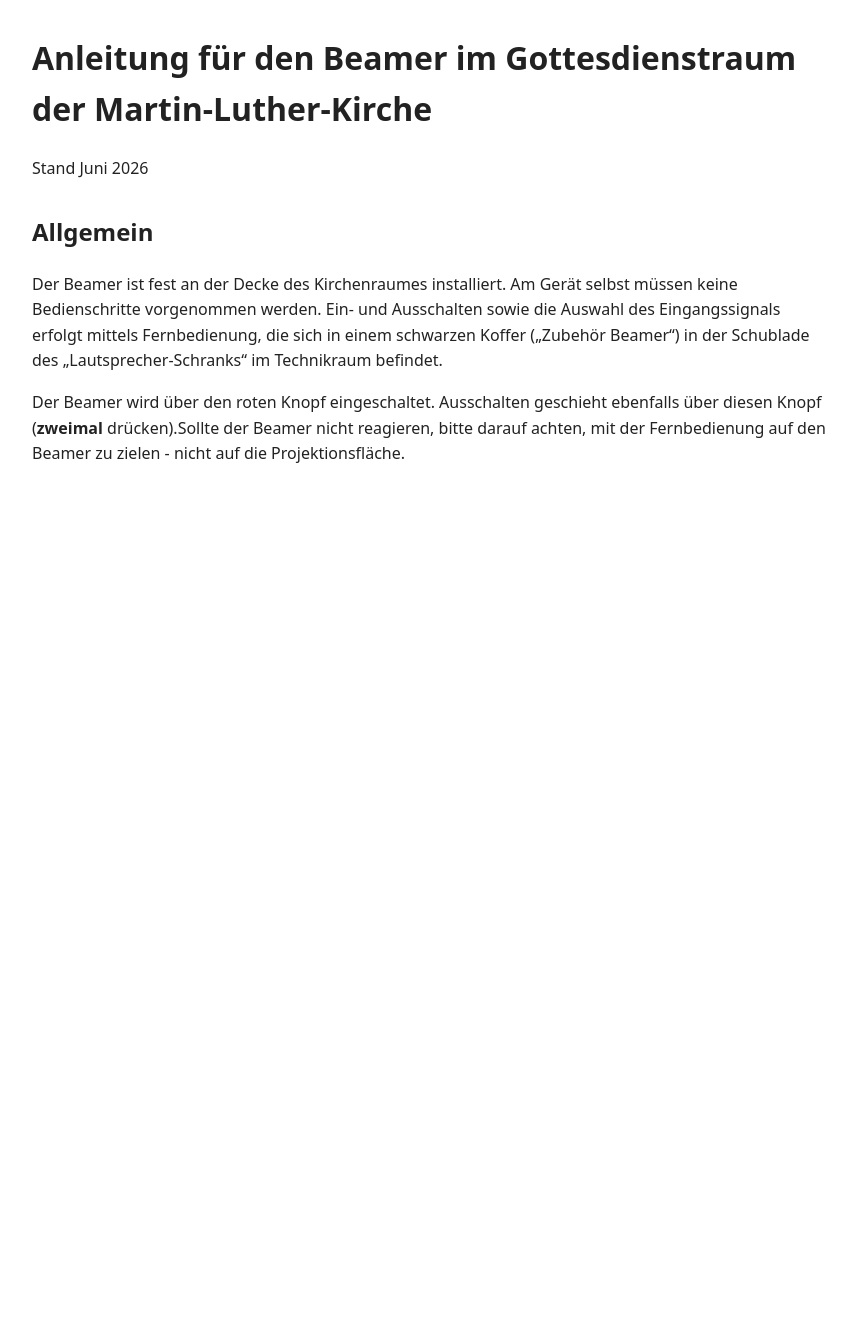
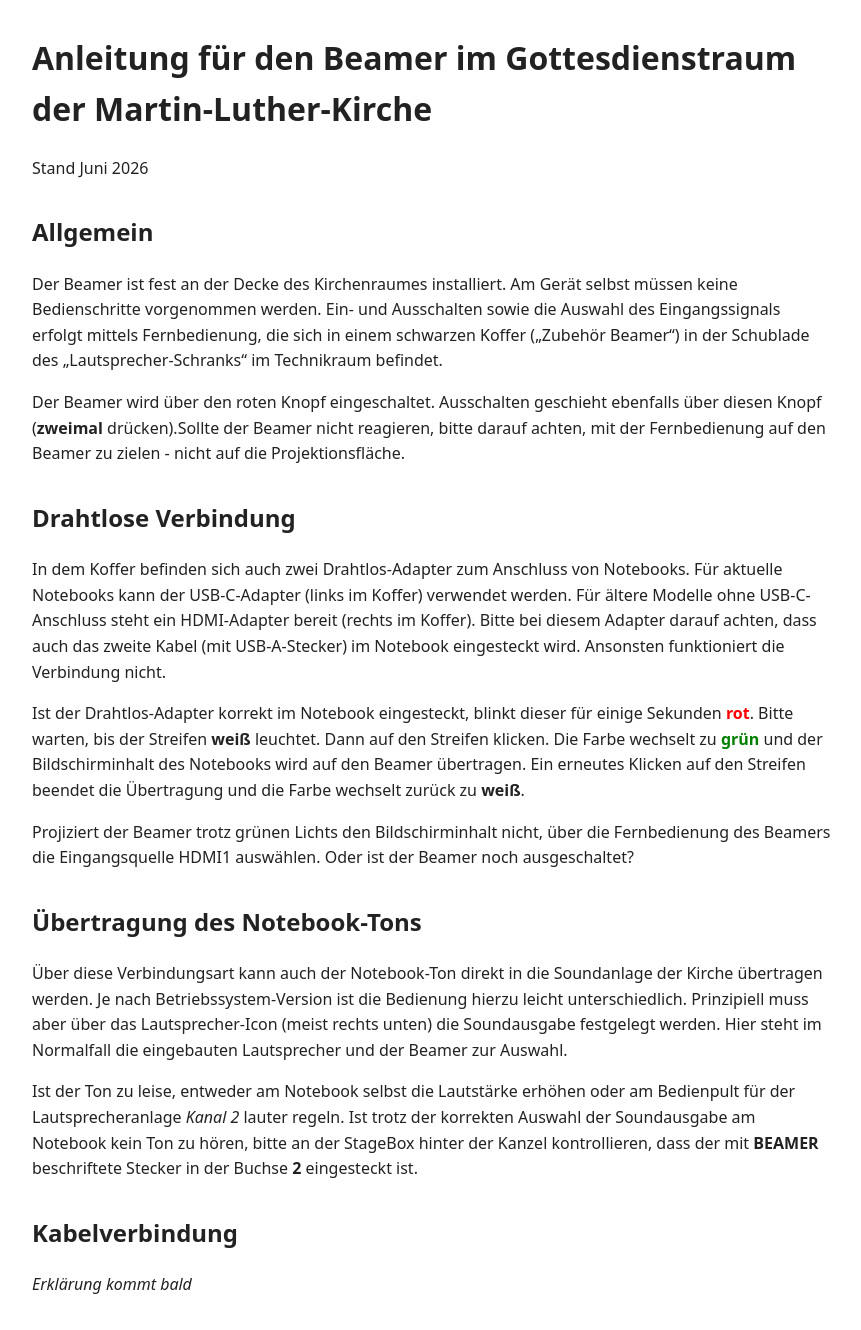
Before and after one commit to ChristianPolonio/mlknsutechnik, a Jekyll site: the page built from beamer-gottesdienstraum.md, in a window 1280 px wide. Shown: the whole page, without its empty margins (208-1069 px from the left). Built offline with Jekyll 4.4.1, drawn with Linux system fonts in a browser that asks for light colours; before the commit the page ends 900 px from its top, so only the background shows below that.

Commit message:
inahlt ergänzt

```diff
--- a/beamer-gottesdienstraum.md
+++ b/beamer-gottesdienstraum.md
@@ -12,3 +12,22 @@ Stand Juni 2026
 Der Beamer ist fest an der Decke des Kirchenraumes installiert. Am Gerät selbst müssen keine Bedienschritte vorgenommen werden. Ein- und Ausschalten sowie die Auswahl des Eingangssignals erfolgt mittels Fernbedienung, die sich in einem schwarzen Koffer („Zubehör Beamer“) in der Schublade des „Lautsprecher-Schranks“ im Technikraum befindet.
 
 Der Beamer wird über den roten Knopf eingeschaltet. Ausschalten geschieht ebenfalls über diesen Knopf (**zweimal** drücken).Sollte der Beamer nicht reagieren, bitte darauf achten, mit der Fernbedienung auf den Beamer zu zielen - nicht auf die Projektionsfläche.
+
+## Drahtlose Verbindung
+
+In dem Koffer befinden sich auch zwei Drahtlos-Adapter zum Anschluss von Notebooks. Für aktuelle Notebooks kann der USB-C-Adapter (links im Koffer) verwendet werden. Für ältere Modelle ohne USB-C-Anschluss steht ein HDMI-Adapter bereit (rechts im Koffer). Bitte bei diesem Adapter darauf achten, dass auch das zweite Kabel (mit USB-A-Stecker) im Notebook eingesteckt wird. Ansonsten funktioniert die Verbindung nicht.
+
+Ist der Drahtlos-Adapter korrekt im Notebook eingesteckt, blinkt dieser für einige Sekunden <span style="color: red">**rot**</span>. Bitte warten, bis der Streifen **weiß** leuchtet. Dann auf den Streifen klicken. Die Farbe wechselt zu <span style="color: green">**grün**</span> und der Bildschirminhalt des Notebooks wird auf den Beamer übertragen. Ein erneutes Klicken auf den Streifen beendet die Übertragung und die Farbe wechselt zurück zu **weiß**.
+
+Projiziert der Beamer trotz grünen Lichts den Bildschirminhalt nicht, über die Fernbedienung des Beamers die Eingangsquelle HDMI1 auswählen. Oder ist der Beamer noch ausgeschaltet?
+
+## Übertragung des Notebook-Tons
+
+Über diese Verbindungsart kann auch der Notebook-Ton direkt in die Soundanlage der Kirche übertragen werden. Je nach Betriebssystem-Version ist die Bedienung hierzu leicht unterschiedlich. Prinzipiell muss aber über das Lautsprecher-Icon (meist rechts unten) die Soundausgabe festgelegt werden. Hier steht im Normalfall die eingebauten Lautsprecher und der Beamer zur Auswahl.
+
+Ist der Ton zu leise, entweder am Notebook selbst die Lautstärke erhöhen oder am Bedienpult für der Lautsprecheranlage *Kanal 2* lauter regeln.
+Ist trotz der korrekten Auswahl der Soundausgabe am Notebook kein Ton zu hören, bitte an der StageBox hinter der Kanzel kontrollieren, dass der mit **BEAMER** beschriftete Stecker in der Buchse **2** eingesteckt ist.
+
+## Kabelverbindung
+
+*Erklärung kommt bald*
```
